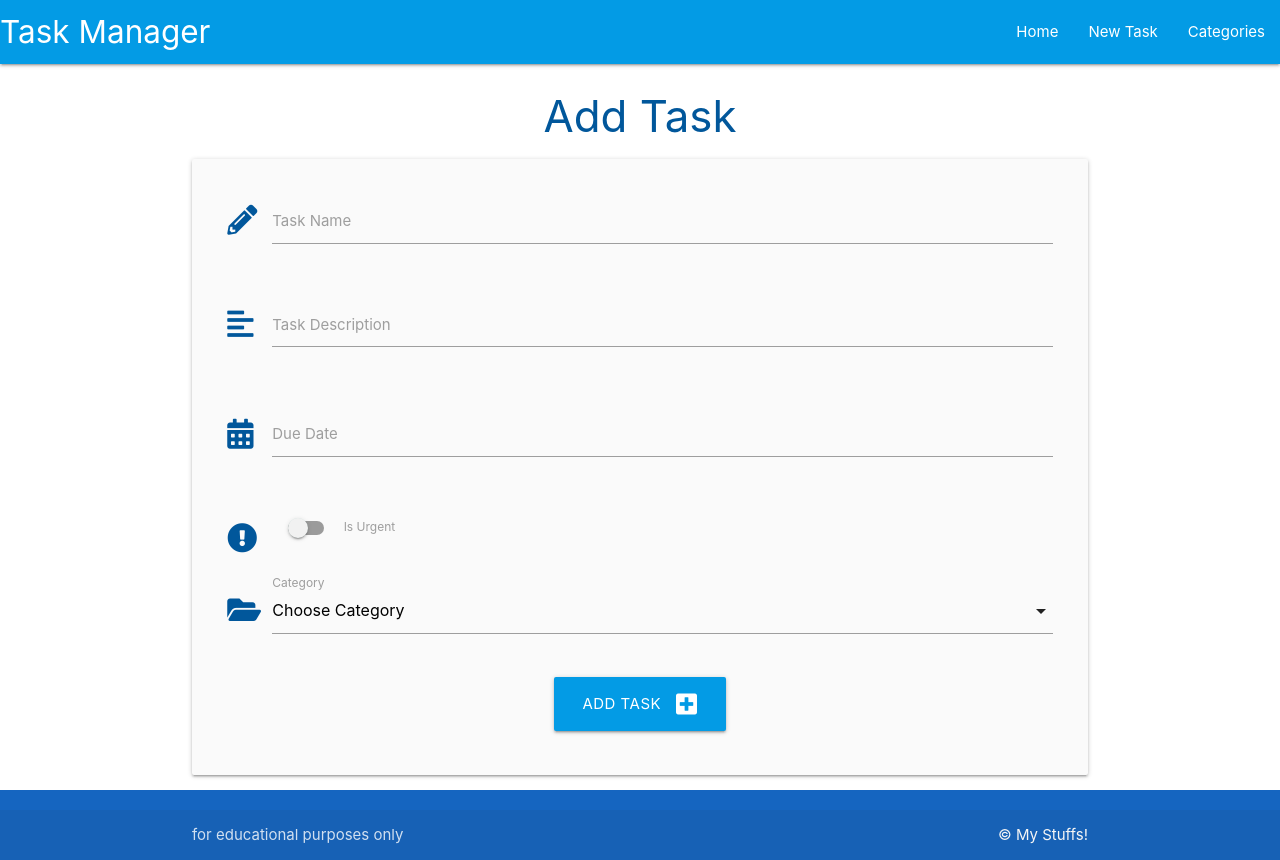
After one commit to Bowlesy666/flask-and-sqlalchemy-project, a Flask app: page /add_task in a window 1280 px wide. The commit adds this page. Run offline with Flask 3, Linux system fonts and the light colour scheme; data that the repository does not hold is empty.

Commit message:
Add tasks and display

```diff
--- a/taskmanager/routes.py
+++ b/taskmanager/routes.py
@@ -5,7 +5,8 @@ from taskmanager.models import Category, Task
 
 @app.route("/")
 def home():
-    return render_template("tasks.html")
+    tasks = list(Task.query.order_by(Task.id).all())
+    return render_template("tasks.html", tasks=tasks)
 
 
 @app.route("/categories")
@@ -40,3 +41,20 @@ def delete_category(category_id):
     db.session.delete(category)
     db.session.commit()
     return redirect(url_for("categories"))
+
+
+@app.route("/add_task", methods=["GET", "POST"])
+def add_task():
+    categories = list(Category.query.order_by(Category.category_name).all())
+    if request.method == "POST":
+        task = Task(
+            task_name=request.form.get("task_name"),
+            task_description=request.form.get("task_description"),
+            is_urgent=bool(True if request.form.get("is_urgent") else False),
+            due_date=request.form.get("due_date"),
+            category_id=request.form.get("category_id")
+        )
+        db.session.add(task)
+        db.session.commit()
+        return redirect(url_for("home"))
+    return render_template("add_task.html", categories=categories)
--- a/taskmanager/static/js/script.js
+++ b/taskmanager/static/js/script.js
@@ -2,4 +2,20 @@ document.addEventListener('DOMContentLoaded', function() {
     // sidenav initialisation
     let sidenav = document.querySelectorAll('.sidenav');
     M.Sidenav.init(sidenav);
+
+    // datepicker initialization, cahen var to let and our name
+    // remove the placeholder options into an object found in materialse options
+    let datepicker = document.querySelectorAll('.datepicker');
+    M.Datepicker.init(datepicker, {
+      format: "dd mmm, yyyy",
+      i18n: {done: "Select"}
+    });
+
+    // select/dropdown initialization
+    let selects = document.querySelectorAll('select');
+    M.FormSelect.init(selects);
+
+    // collapsible initialization
+    let collapsible = document.querySelectorAll('.collapsible');
+    M.Collapsible.init(collapsible);
   });
--- /dev/null
+++ b/taskmanager/templates/add_task.html
@@ -0,0 +1,72 @@
+{% extends "base.html" %}
+{% block content %}
+
+<h3 class="light-blue-text text-darken-4 center-align">Add Task</h3>
+
+<div class="row card-panel grey lighten-5">
+    <form class="col s12" method="POST" action="{{ url_for('add_task') }}">
+        <!-- task_name -->
+        <div class="row">
+          <div class="input-field col s12">
+            <i class="fas fa-pencil-alt prefix light-blue-text text-darken-4"></i>
+            <input id="task_name" name="task_name" minlength="5" maxlength="50" type="text" class="validate">
+            <label for="task_name">Task Name</label>
+          </div>
+        </div>
+        <!-- task_description -->
+        <div class="row">
+          <div class="input-field col s12">
+            <i class="fas fa-align-left prefix light-blue-text text-darken-4"></i>
+            <textarea id="task_description" name="task_description" minlength="5" maxlength="200"
+            type="text" class="materialize-textarea validate"></textarea>
+            <label for="task_description">Task Description</label>
+          </div>
+        </div>
+          <!-- due_date need to initialise the datepicker class for input with javascript code from materialise -->
+        <div class="row">
+          <div class="input-field col s12">
+            <i class="fas fa-calendar-alt prefix light-blue-text text-darken-4"></i>
+            <!--  need to initialse with the code snippet from materialize, put into our custom script.js file -->
+            <input id="due_date" name="due_date" type="text" class="datepicker validate">
+            <label for="due_date">Due Date</label>
+          </div>
+        </div>
+           <!-- is_urgent -->
+        <div class="row">
+          <div class="input-field col s12">
+            <!-- Switch taken from materialize -->
+            <div class="switch">
+              <i class="fas fa-exclamation-circle prefix light-blue-text text-darken-4"></i>
+              <label for="is_urgent">
+                <input id="is_urgent" name="is_urgent" type="checkbox">
+                <span class="lever"></span>
+                Is Urgent
+              </label>
+            </div>
+          </div>
+        </div>
+        <!-- category_id, "select" code snippet from materialize, need to initialise for it to work, code snippet form materialize -->
+        <div class="row">
+          <div class="input-field col s12">
+            <i class="fas fa-folder-open prefix light-blue-text text-darken-4"></i>
+            <select name="category_id" id="category_id" class="validate" required>
+              <option value="" disabled selected>Choose Category</option>
+              {% for category in categories %}
+              <option value="{{ category.id }}">{{ category.category_name }}</option>
+              {% endfor %}
+            </select>
+            <label for="category_id">Category</label>
+          </div>
+        </div>
+        <!-- submit button -->
+        <div class="row">
+          <div class="col s12 center-align">
+            <button type="submit" class="btn-large light-blue darken-1">
+              Add Task <i class="fas fa-plus-square right"></i>
+            </button>
+          </div>
+        </div>
+    </form>
+  </div>
+
+{% endblock %}
--- a/taskmanager/templates/base.html
+++ b/taskmanager/templates/base.html
@@ -26,7 +26,7 @@
                 <ul class="right hide-on-med-and-down">
                     <!-- change default href to url _ for  -->
                     <li><a href="{{ url_for('home') }}">Home</a></li>
-                    <li><a href="">New Task</a></li>
+                    <li><a href="{{ url_for('add_task') }}">New Task</a></li>
                     <li><a href="{{ url_for('categories') }}">Categories</a></li>
               </ul>
             </div>
@@ -35,7 +35,7 @@
           <!-- mobile sidenav -->
           <ul class="sidenav" id="mobile-demo">
                 <li><a href="{{ url_for('home') }}">Home</a></li>
-                <li><a href="">New Task</a></li>
+                <li><a href="{{ url_for('add_task') }}">New Task</a></li>
                 <li><a href="{{ url_for('categories') }}">Categories</a></li>
           </ul>
     </header>
```
Also changed, not shown: taskmanager/templates/tasks.html (+30 -0 lines).
